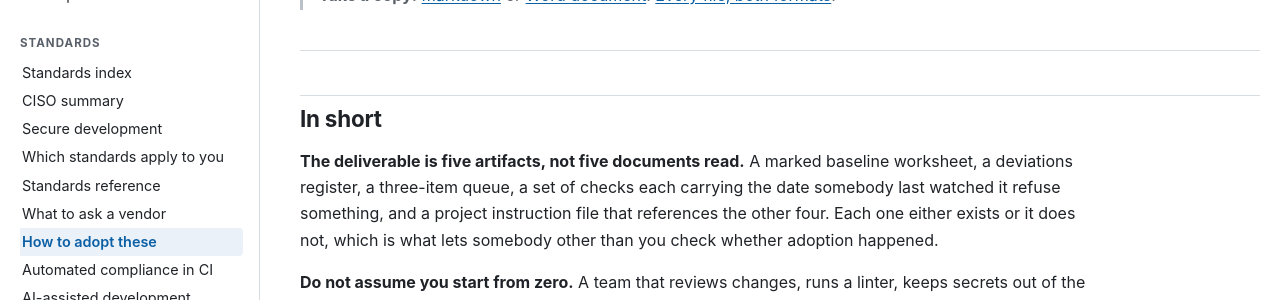
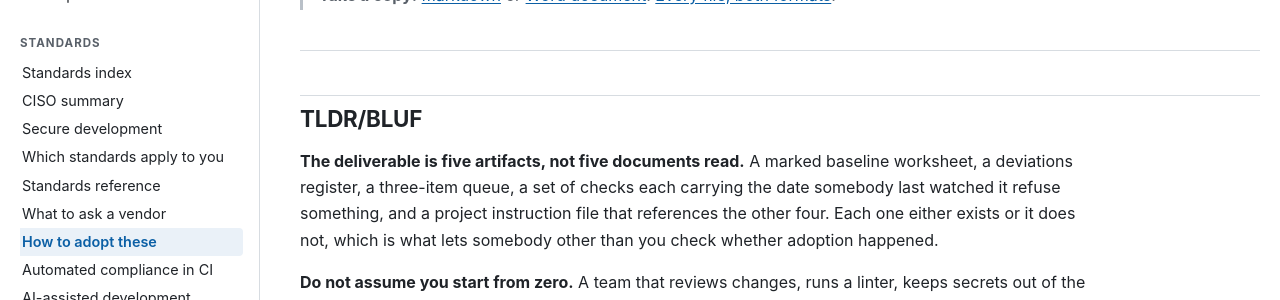
Before and after one commit to wshallwshall/claude-multisession, a Jekyll site: the page built from docs/standards/ADOPTING-THESE.md, in a window 1280 px wide and 900 px high. Shown: the part 205-505 px from the top of the window. Built offline with Jekyll 4.4.1, drawn with Linux system fonts in a browser that asks for light colours; our own code applies the rules of GitHub Pages for plain Markdown files.

Commit message:
docs(standards): the adoption page's BLUF heading missed the rename in flight
37102f2 pinned the spelling as TLDR/BLUF and 38b73a1 converted the pages that
existed at the time. This page's BLUF was written against the older "In short"
convention in a parallel worktree and merged after both, so it arrived as the
twelfth page and the only one still on the old spelling -- the same in-flight
rename miss that 2d1f0e6 caught three of.

The pinning test is what surfaced it, on the first run after the merge.

Word copy regenerated with pandoc 3.10. 109 tests, ASCII exit 0.

Co-Authored-By: Claude Opus 5 <noreply@anthropic.com>

```diff
--- a/docs/standards/ADOPTING-THESE.md
+++ b/docs/standards/ADOPTING-THESE.md
@@ -9,7 +9,7 @@
 
 ---
 
-## In short
+## TLDR/BLUF
 
 **The deliverable is five artifacts, not five documents read.** A marked baseline worksheet, a
 deviations register, a three-item queue, a set of checks each carrying the date somebody last
```
Also changed, not shown: 2 other files.
